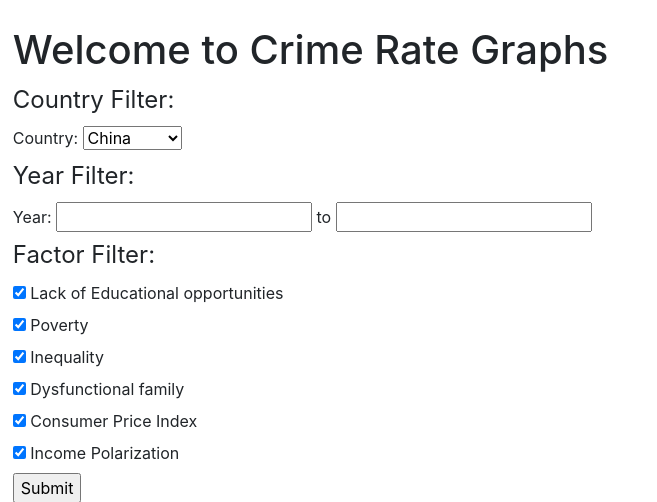
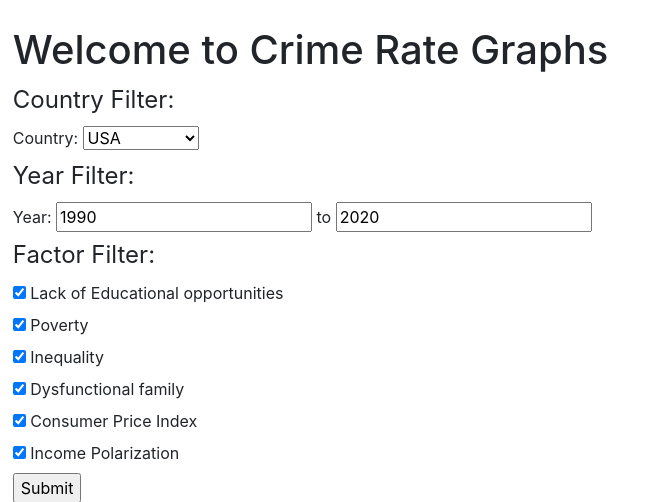
Before and after one commit to jonnnnn-c/1002_Python_Project, a Flask app: page / in a window 1280 px wide. Shown: the part 56-558 px from the top of the page, without its empty margins (0-657 px from the left). Run offline with Flask 2, Linux system fonts and the light colour scheme; some libraries are stand-ins or nearby versions.

Commit message:
Update index.html

```diff
--- a/templates/index.html
+++ b/templates/index.html
@@ -2,6 +2,10 @@
 
 {% block content %}
     <h1>{% block title %} Welcome to Crime Rate Graphs{% endblock %}</h1>
+
+    <style>
+
+    </style>
 
     <div id="filter_form">
         <form action="/filter">
@@ -9,18 +13,25 @@
                 <legend>Country Filter:</legend>
                 <label for="Country">Country:</label>
                 <select name="Country" id="Country">
-                    <option value="China">China</option>
                     <option value="USA">USA</option>
                     <option value="Singapore">Singapore</option>
+                    <option value="Japan">Japan</option>
+                    <option value="Brazil">Brazil</option>
+                    <option value="Jamaica">Jamaica</option>
+                    <option value="France">France</option>
+                    <option value="Philippines">Philippines</option>
+                    <option value="India">India</option>
+                    <option value="South Afrcia">South Afrcia</option>
+                    <option value="Mexico">Mexico</option>
                 </select>
             </fieldset>
 
             <fieldset>
                 <legend>Year Filter:</legend>
                 <label for="start_year">Year:</label>
-                <input type="text" id="start_year" name="start_year">
+                <input type="text" id="start_year" name="start_year" value="1990">
                 <label for="end_year">to</label>
-                <input type="text" id="end_year" name="end_year">
+                <input type="text" id="end_year" name="end_year" value="2020">
             </fieldset>
 
             <fieldset>
```
